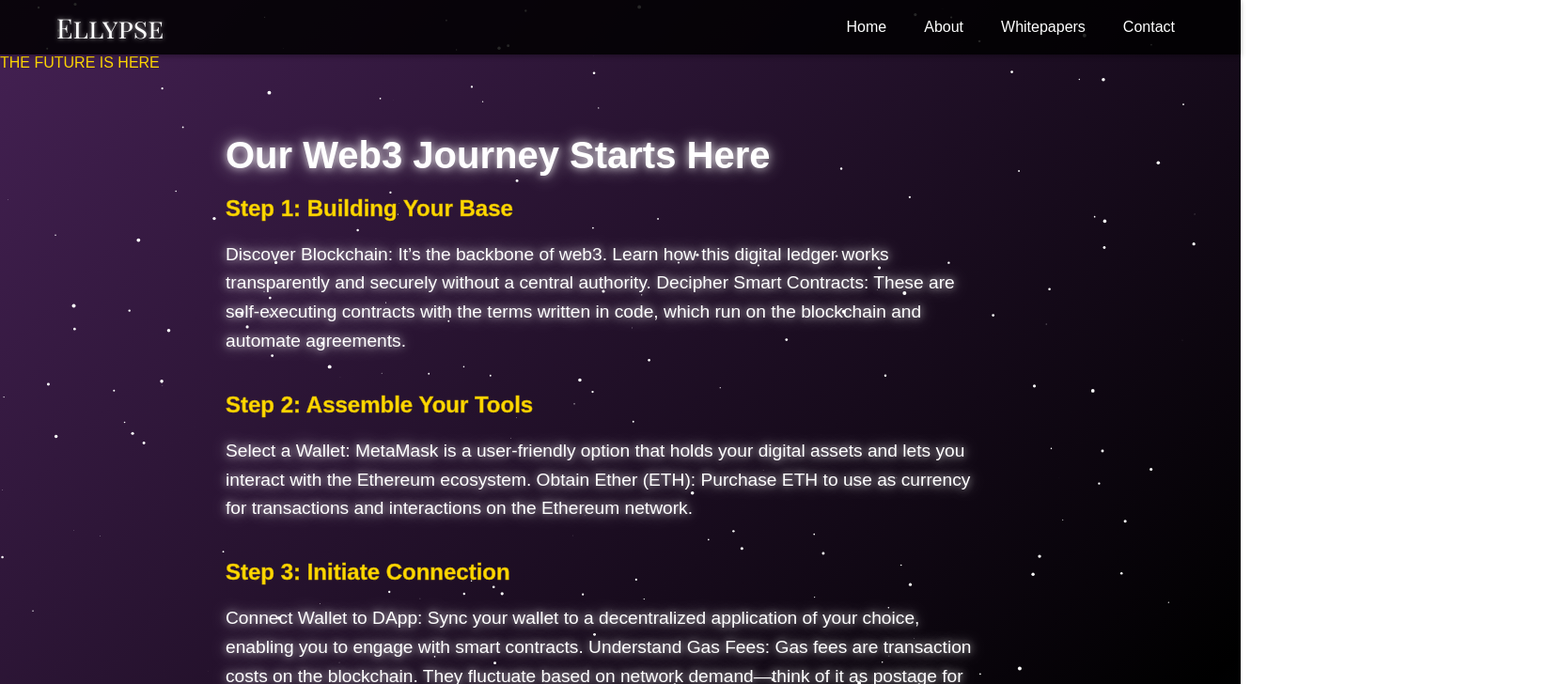
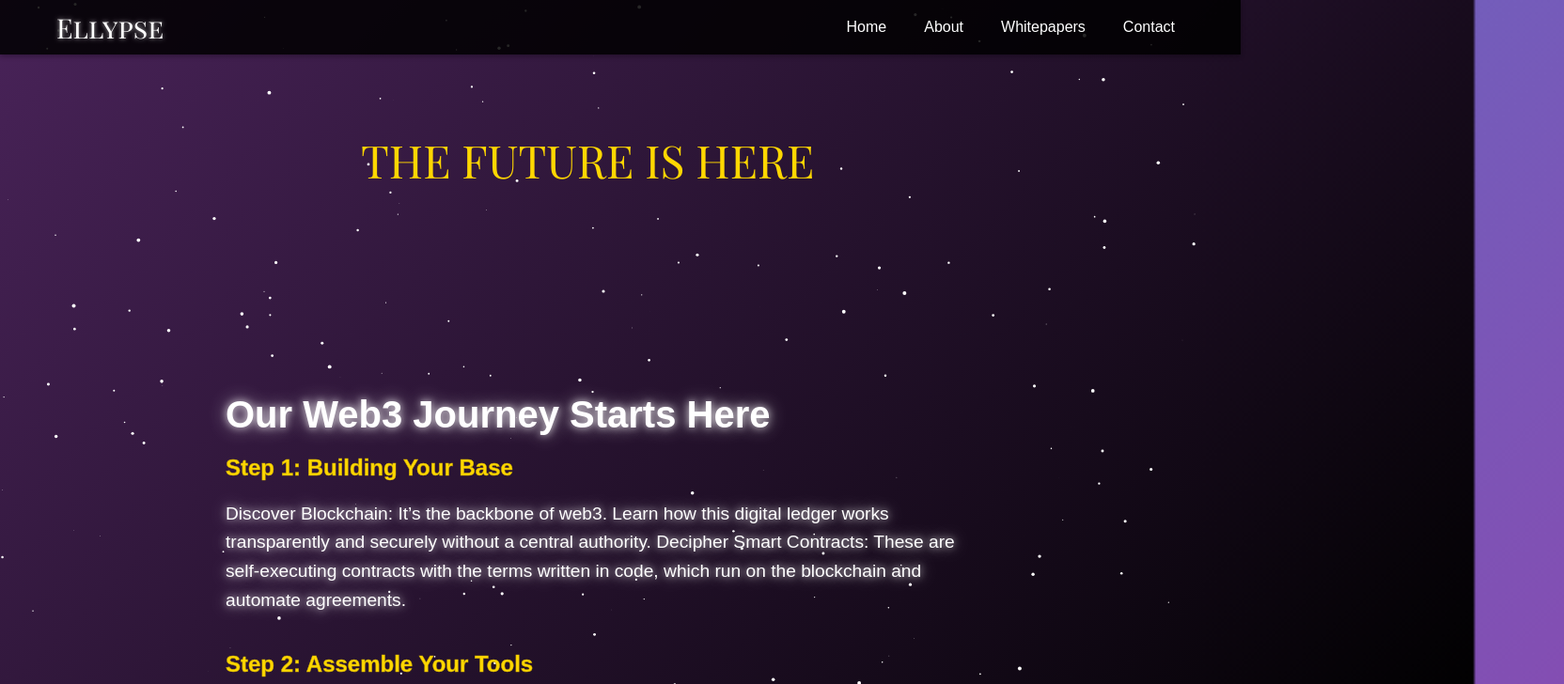
Before and after one commit to VelvetDaddy/ellypse, a plain HTML site: page index.html in a window 1280 px wide. Shown: the top 728 px of the page at 94% size, 1664 px wide, since content can reach past the window. Drawn offline with nearby package versions, Linux system fonts and the light colour scheme.

Commit message:
Update styles.css

```diff
--- a/styles.css
+++ b/styles.css
@@ -293,3 +293,23 @@ color: #FF0000; /* Change color on hover, for example to red */
 .whitepaper-entry p {
     margin-bottom: 15px;
 }
+
+.welcome-container {
+    position: relative;
+    padding-top: 60px; /* Same as the height of your sticky header */
+}
+
+#welcomeMessage {
+    position: relative; /* Changed from absolute to relative */
+    top: 0;
+    left: 80%;
+    transform: translateX(-50%);
+    font-size: 3em;
+    color: black;
+    opacity: 0;
+    transition: opacity 2s ease, color 2s ease;
+    z-index: 1; /* Lower than the sticky header */
+    font-family: 'Playfair Display SC', serif;
+    padding-top: 20px; /* Additional space below the sticky header */
+    margin-bottom:150px;
+}
```
